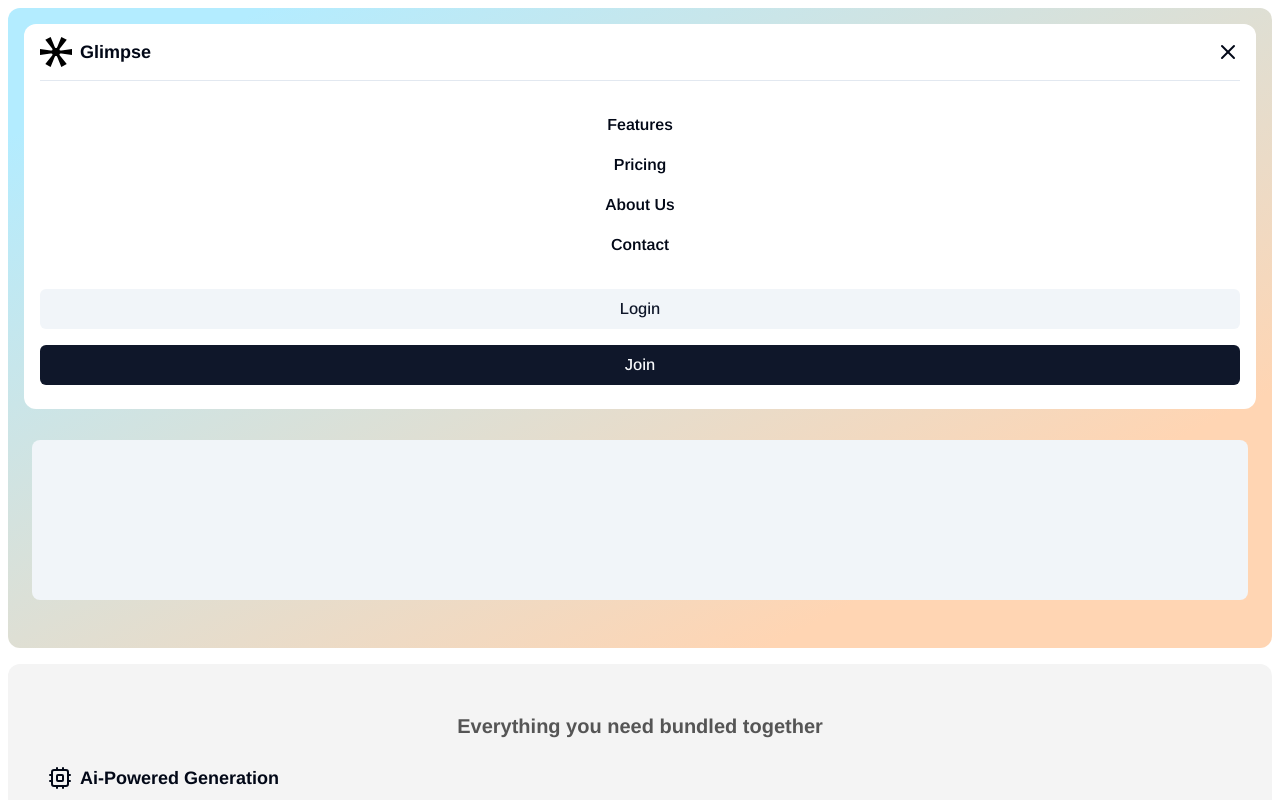
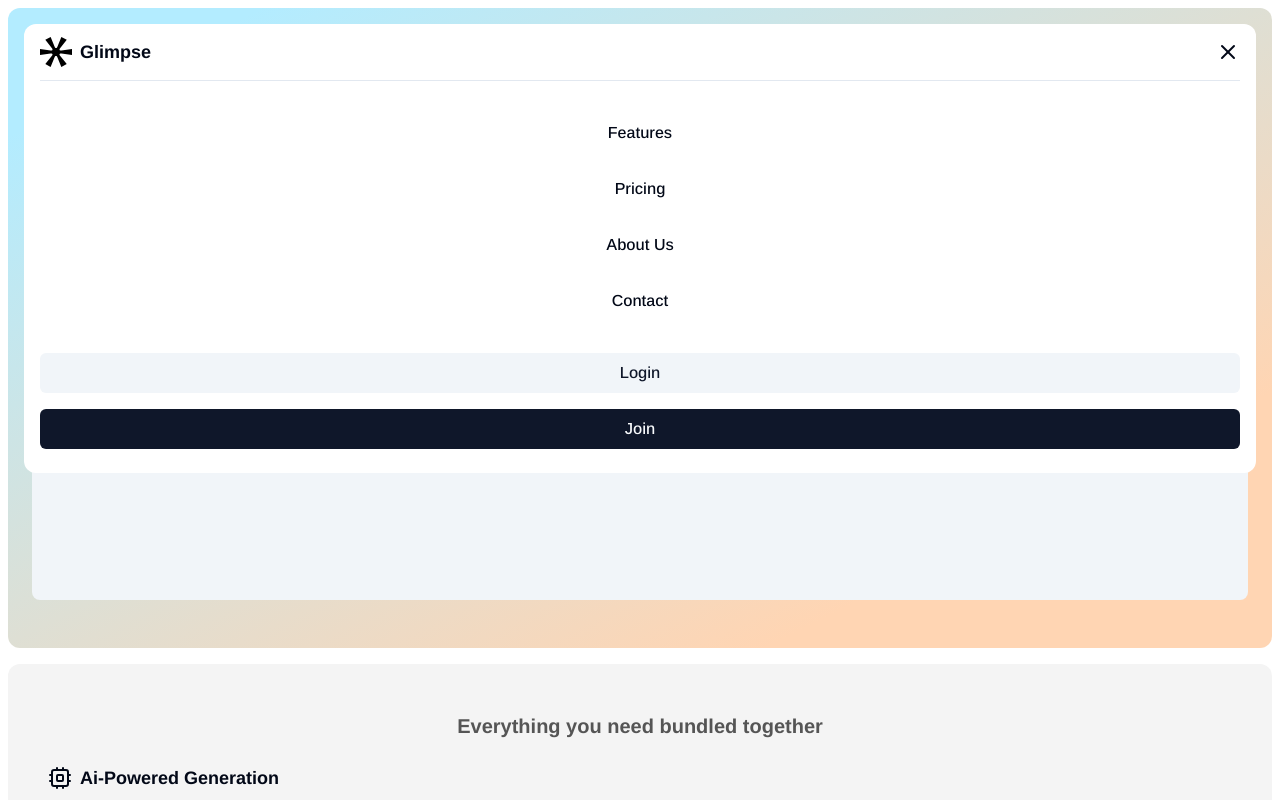
Before and after one commit to ci-dominguez/old-glimpse-nextjs, a Next.js app: page / in a window 1280 px wide. Both pictures are taken after a click on the button 1228 px from the left and 52 px from the top of the page. Shown: the top 800 px of the page. Built offline with nearby package versions, Linux system fonts and the light colour scheme.

Commit message:
Display which link is the current route

```diff
--- a/components/navigation/Nav.tsx
+++ b/components/navigation/Nav.tsx
@@ -18,6 +18,9 @@ const Nav = () => {
         }`}
       >
         <Link
+          onClick={() => {
+            setExtended(false);
+          }}
           href='/'
           className='flex items-center space-x-2 font-bold text-lg '
         >
@@ -33,20 +36,45 @@ const Nav = () => {
           <ul className='flex flex-col items-center space-y-4 font-semibold'>
             {links.map((link) => {
               return (
-                <li key={link.name}>
-                  <Link href={link.href}>{link.name}</Link>
+                <li key={link.name} className='w-full'>
+                  <Button
+                    variant={path === link.href ? 'outline' : 'ghost'}
+                    className='p-0 text-md w-full'
+                  >
+                    <Link
+                      onClick={() => {
+                        setExtended(false);
+                      }}
+                      href={link.href}
+                      className='px-4 py-2 w-full'
+                    >
+                      {link.name}
+                    </Link>
+                  </Button>
                 </li>
               );
             })}
           </ul>
           <div className='flex flex-col space-y-4 pb-3'>
             <Button variant='secondary' className='p-0 text-md'>
-              <Link href='/sign-in' className='px-4 py-2 w-full'>
+              <Link
+                onClick={() => {
+                  setExtended(false);
+                }}
+                href='/sign-in'
+                className='px-4 py-2 w-full'
+              >
                 Login
               </Link>
             </Button>
             <Button className='p-0 text-md'>
-              <Link href='/sign-up' className='px-4 py-2 w-full'>
+              <Link
+                onClick={() => {
+                  setExtended(false);
+                }}
+                href='/sign-up'
+                className='px-4 py-2 w-full'
+              >
                 Join
               </Link>
             </Button>
```
